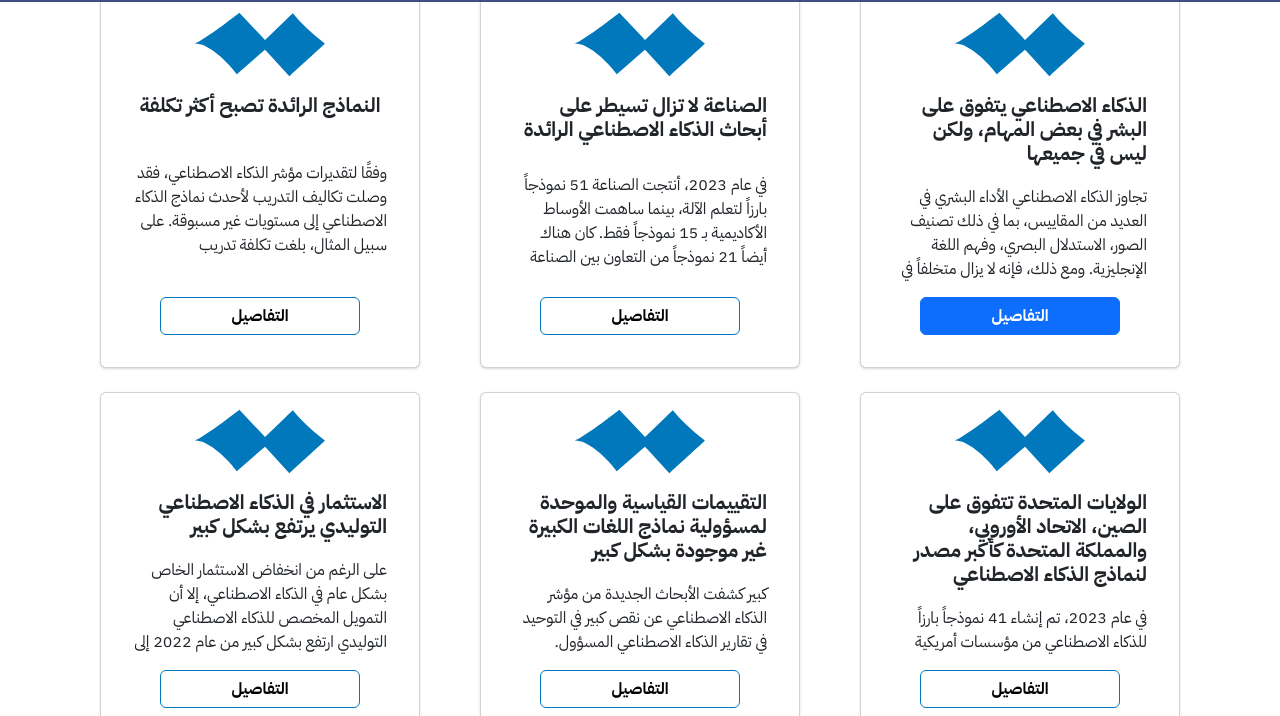
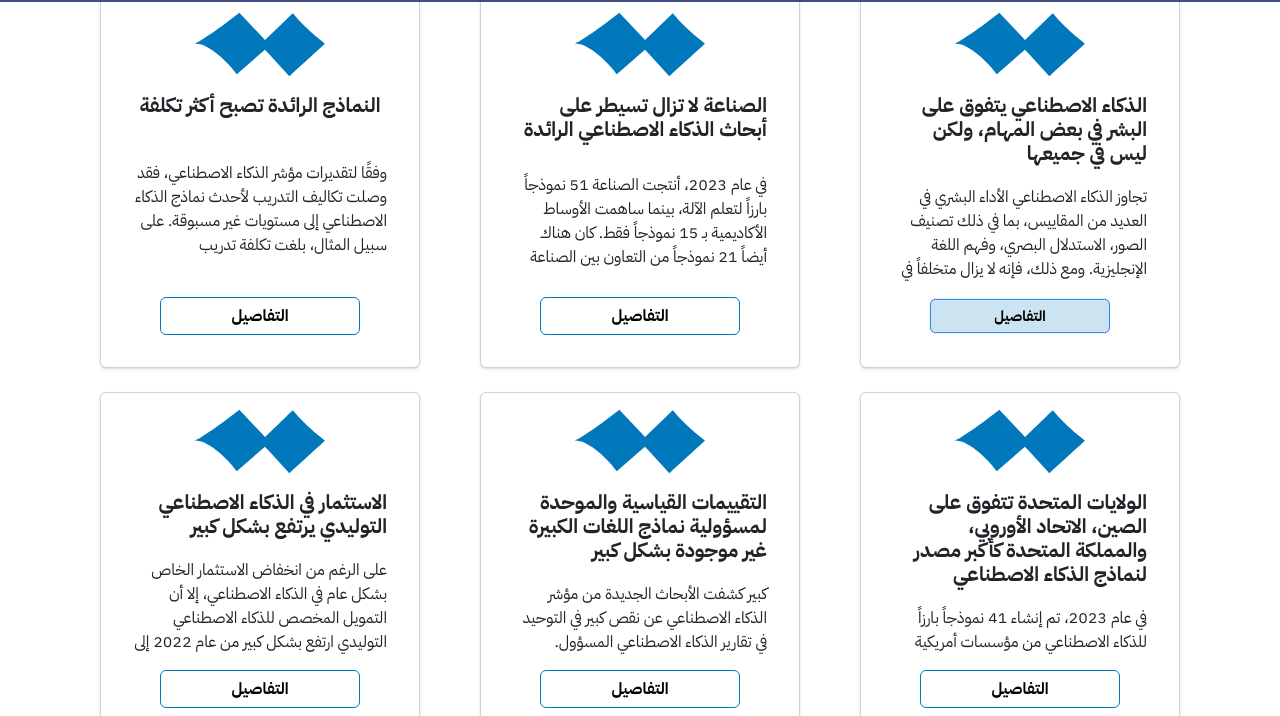
Before and after one commit to Bassil-Qadi/marsad, a plain HTML site: page index.html in a window 1280 px wide. In both pictures the pointer is over the button 1020 px from the left and 1375 px from the top of the page. Shown: the part 1059-1775 px from the top of the page. Drawn offline with nearby package versions, Linux system fonts and the light colour scheme.

Commit message:
some changes

```diff
--- a/index.html
+++ b/index.html
@@ -56,7 +56,7 @@
         </div>
     </nav>
 
-    <div class="container-fluid p-0">
+    <div class="container-fluid p-0 position-relative">
         <div class="container-fluid header-container">
             <div class="container main-container d-flex flex-column align-items-center justify-content-center">
                 <div class="row">
@@ -72,6 +72,7 @@
                 </div>
             </div>
         </div>
+
     </div>
 
 
@@ -98,6 +99,7 @@
                 <img src="/assets/Group 12.svg" width="390px" height="200px" alt="Marsad">
             </div>
         </div>
+
         <div class="row" style="margin-top: 100px;">
             <div class="col-12">
                 <h3 class="text-secondary fw-bold">ملخص الحدث</h3>
--- a/styles/styles.css
+++ b/styles/styles.css
@@ -179,6 +179,15 @@ body {
     transform: scaleX(-1);
 }
 
+.card button:hover {
+    background: #0078BB33;
+    color: black;
+    transform: scale(.9);
+    -webkit-transition: all .3s;
+    -moz-transition: all .3s;
+    transition: all .3s;
+}
+
 @keyframes slide-out {
   0% {
     transform: translate(0, 0); /* Start at original position */
```
